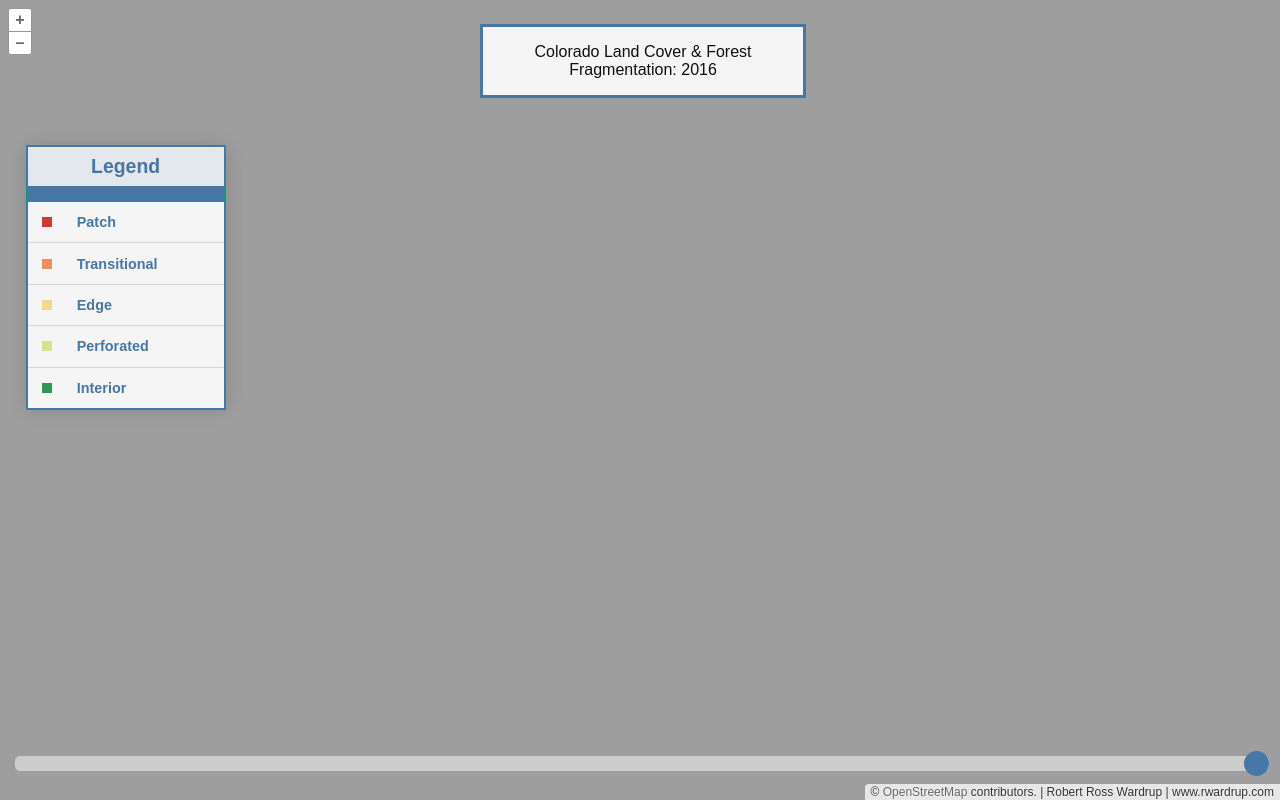
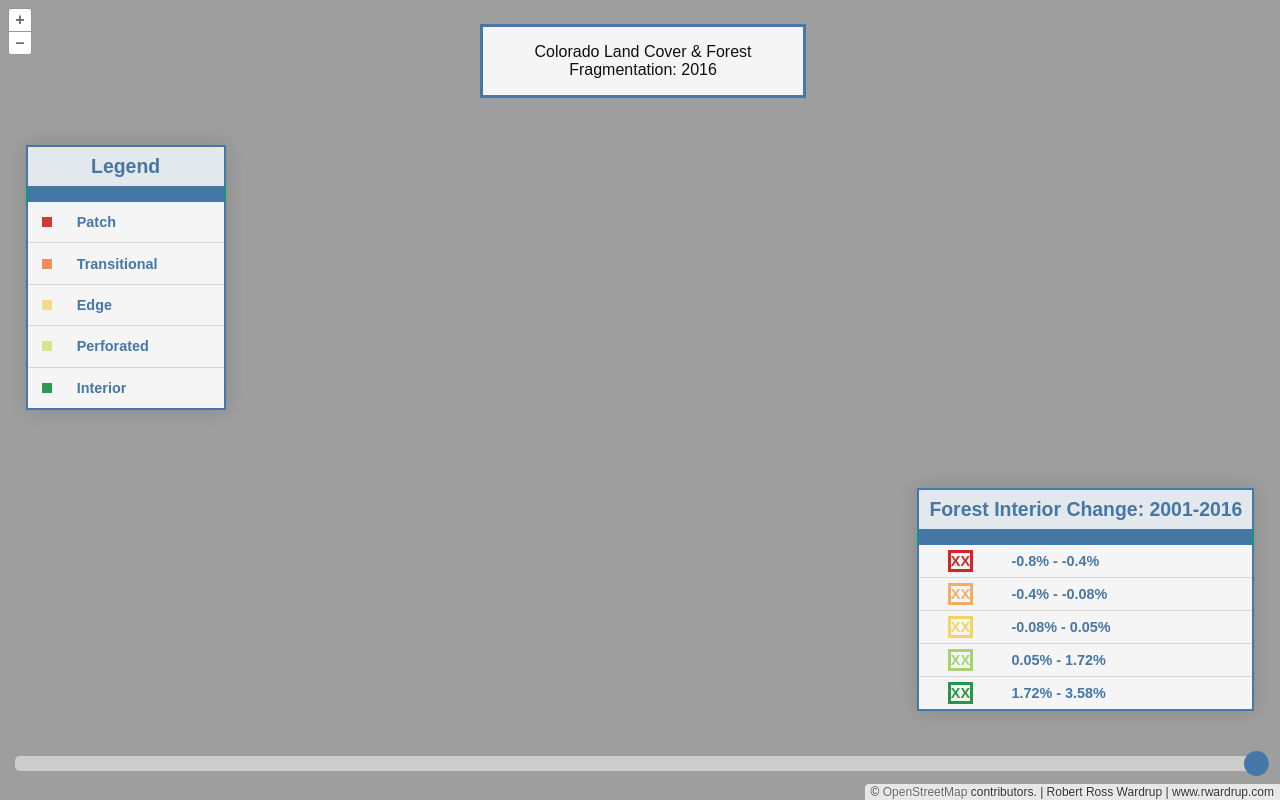
Before and after one commit to minorsecond/co_forestfrag_map, a website built with Parcel: page index.html in a window 1280 px wide. Built offline with nearby package versions, Linux system fonts and the light colour scheme; what ol-layerswitcher would draw is missing.

Commit message:
Add hash marks in ff change legend

```diff
--- a/index.html
+++ b/index.html
@@ -28,5 +28,6 @@
     <input type="range" min="0" max="6" class="slider" id="yearRange">
 </div>
 <div style="position: absolute; left: 2%; top: 15%;" class id="map-legend"> </div>
+<div style="position: absolute; right: 2%; bottom: 8%;" class id="map-legend_right"> </div>
 </body>
 </html>
--- a/main.js
+++ b/main.js
@@ -69,6 +69,7 @@ const W3MosaicMap = new TileLayer({
 
 const InteriorChangeMap = new TileLayer({
     title: 'Forest Interior Change',
+    opacity: .75,
     visible: true,
     source: InteriorChangeSource
 });
@@ -240,21 +241,69 @@ function displayLegend(layer_name) {
             "    </tbody>\n" +
             "</table>"
     }
+    if (layer_name === "Forest Interior Change") {
+        console.log("Ran this");
+        document.getElementById('map-legend_right').innerHTML =
+            "<table class=\"styled-legend\">\n" +
+            "    <thead>\n" +
+            "      <tr><th colspan='3' class='table-title'>Forest Interior Change: 2001-2016</th></tr>" +
+            "        <tr>\n" +
+            "            <th></th>\n" +
+            "            <th></th>\n" +
+            "            <th></th>\n" +
+            "        </tr>" +
+            "    </thead>\n" +
+            "    <tbody>\n" +
+            "        <tr class=\"active-row\">\n" +
+            "            <td style='display: block; text-align: center; margin: 0 auto;' ><span id='x' class='lowest_ff_change_class'>XX</span></td>\n" +
+            "            <td>-0.8% - -0.4%</td>" +
+            "            <td></td>" +
+            "        </tr>" +
+            "        <tr class=\"active-row\">\n" +
+            "            <td style='display: block; text-align: center; margin: 0 auto;' ><span id='x' class='second_lowest_ff_change_class'>XX</span></td>\n" +
+            "            <td>-0.4% - -0.08%</td>\n" +
+            "            <td></td>" +
+            "        </tr>" +
+            "        <tr class=\"active-row\">\n" +
+            "            <td style='display: block; text-align: center; margin: 0 auto;' ><span id='x' class='middle_ff_change_class'>XX</span></td>\n" +
+            "            <td>-0.08% - 0.05%</td>\n" +
+            "            <td></td>" +
+            "        </tr>" +
+            "        <tr class=\"active-row\">\n" +
+            "            <td style='display: block; text-align: center; margin: 0 auto;' ><span id='x' class='second_highest_ff_change_class'>XX</span></td>\n" +
+            "            <td>0.05% - 1.72%</td>\n" +
+            "            <td></td>" +
+            "        </tr>" +
+            "        <tr class=\"active-row\">\n" +
+            "            <td style='display: block; text-align: center; margin: 0 auto;' ><span id='x' class='highest_ff_change_class'>XX</span></td>\n" +
+            "            <td>1.72% - 3.58%</td>\n" +
+            "            <td></td>" +
+            "        </tr>" +
+            "        </tr>\n" +
+            "    </tbody>\n" +
+            "</table>"
+    }
 
 }
 
 window.onload = function () {
+    displayLegend('Forest Interior Change');
     displayLegend("Forest Fragmentation");
     LayerSwitcher.forEachRecursive(map, function (l, idx, a) {
         l.on("change:visible", function (e) {
-            const lyr = e.target;
             const lyrName = e.target.get('title');
             const lyrVisible = e.target.getVisible();
 
-            if (lyrVisible === true) {
+            console.log(lyrName);
+
+            if (lyrVisible === true && lyrName !== 'Forest Interior Change') {
                 document.getElementById("map-legend").innerHTML = "";
                 console.log(lyrName, lyrVisible);
                 displayLegend(lyrName);
+            } else if (lyrVisible === true && lyrName === 'Forest Interior Change') {
+                displayLegend(lyrName);
+            } else if (lyrVisible === false && lyrName === 'Forest Interior Change') {
+                document.getElementById("map-legend_right").innerHTML = "";
             }
         })
     })
--- a/style.css
+++ b/style.css
@@ -271,3 +271,43 @@ body {
     background-color: #6c9fb8;
     border: none;
 }
+
+.lowest_ff_change_class {
+    width: 10px;
+    height: 10px;
+    color: #d7191c;
+    border-color: #d7191c;
+    border-style: solid;
+}
+
+.second_lowest_ff_change_class {
+    width: 100%;
+    height: 100%;
+    color: #fdae61;
+    border-color: #fdae61;
+    border-style: solid;
+}
+
+.middle_ff_change_class {
+    width: 10px;
+    height: 10px;
+    color: #fada5e;
+    border-color: #fada5e;
+    border-style: solid;
+}
+
+.second_highest_ff_change_class {
+    width: 10px;
+    height: 10px;
+    color: #a6d96a;
+    border-color: #a6d96a;
+    border-style: solid;
+}
+
+.highest_ff_change_class {
+    width: 10px;
+    height: 10px;
+    color: #1a9641;
+    border-color: #1a9641;
+    border-style: solid;
+}
```
